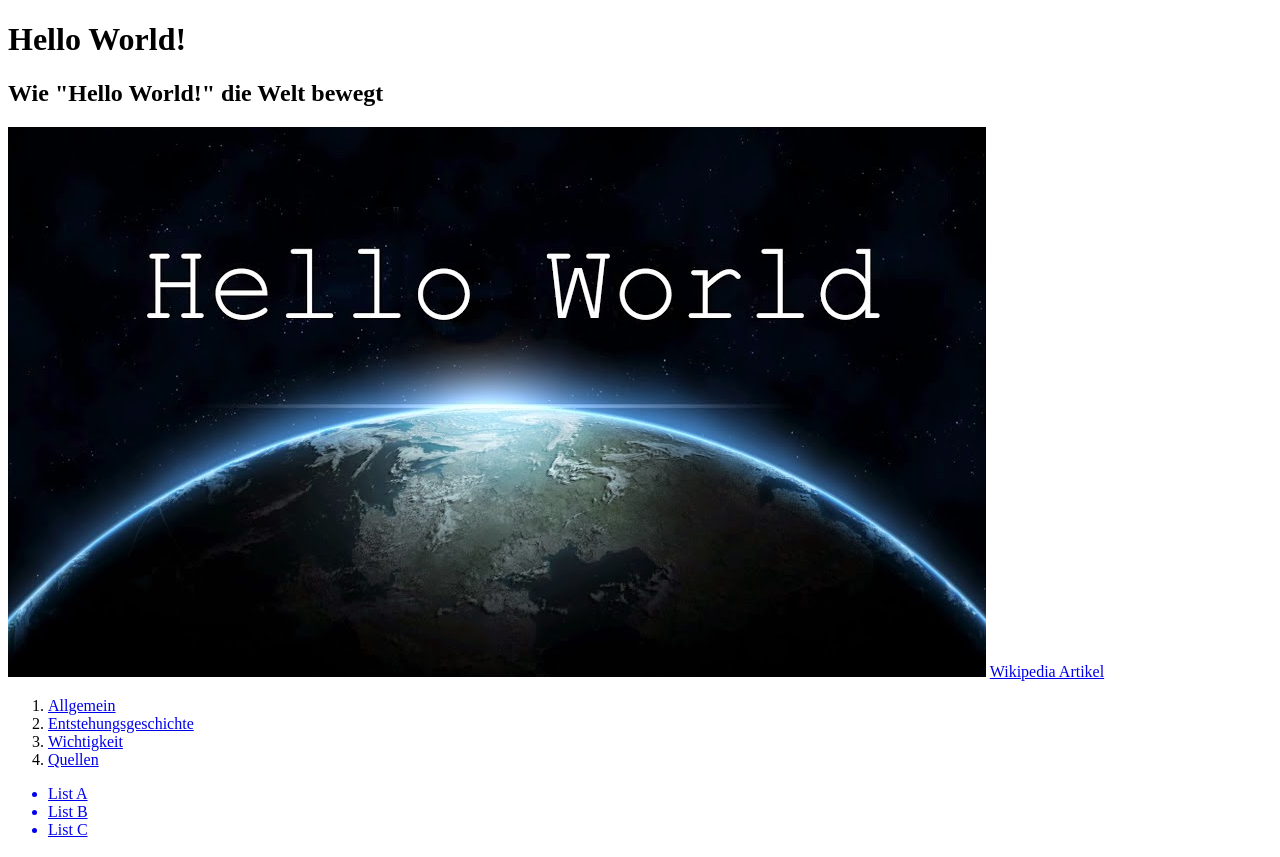
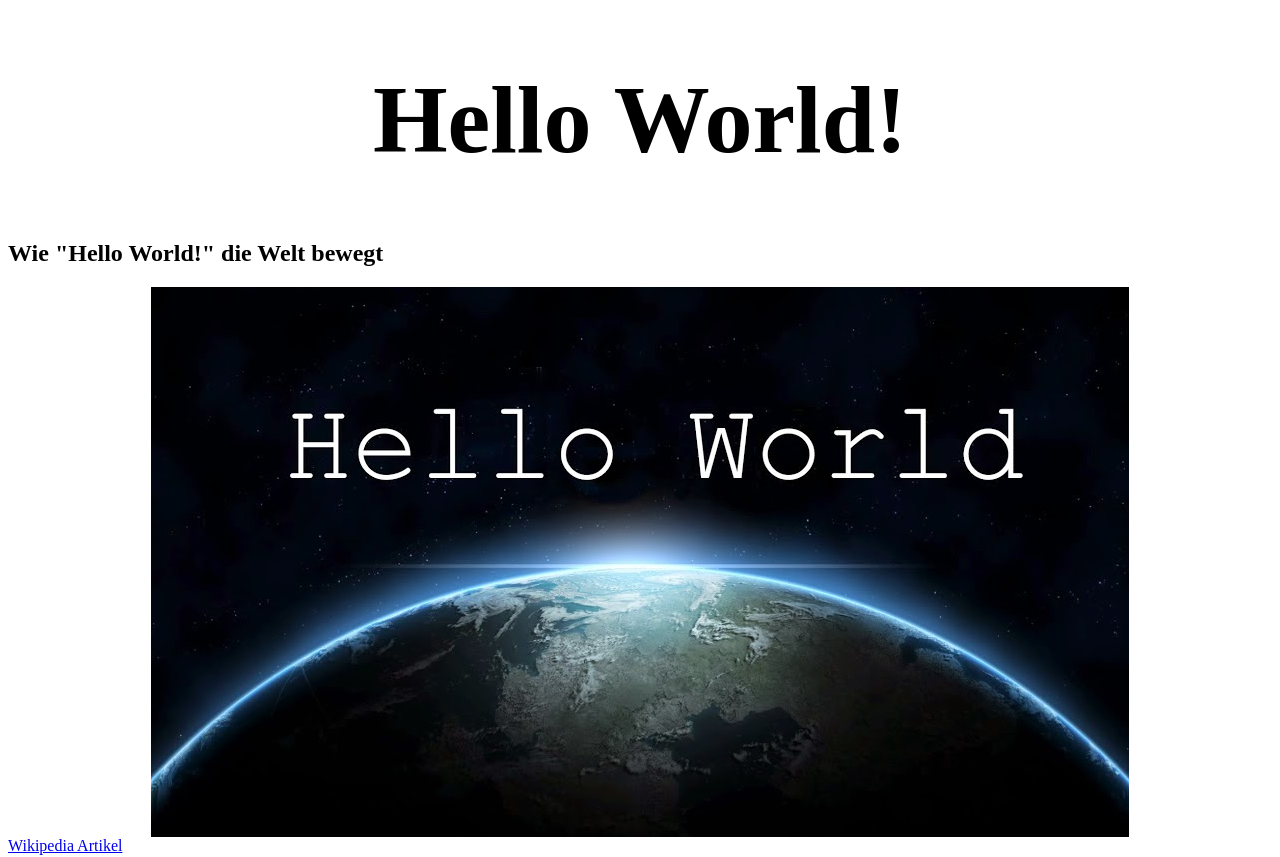
Before and after one commit to OneCleverFox/Hello_World, a plain HTML site: page index.html in a window 1280 px wide. Shown: the top 857 px of the page. Drawn offline with Linux system fonts and the light colour scheme.

Commit message:
modified:   index.html

```diff
--- a/index.html
+++ b/index.html
@@ -1,5 +1,18 @@
 <!DOCTYPE html>
 <html>
+  <style>
+    img {
+      display: block;
+        margin-left: auto;
+        margin-right: auto;
+        width: 350;
+        height: 350;
+    }
+    h1{
+      text-align: center;
+        font-size: 6em;
+    }
+  </style>
   <head>
     <title>Hello World!</title>
   </head>
```
